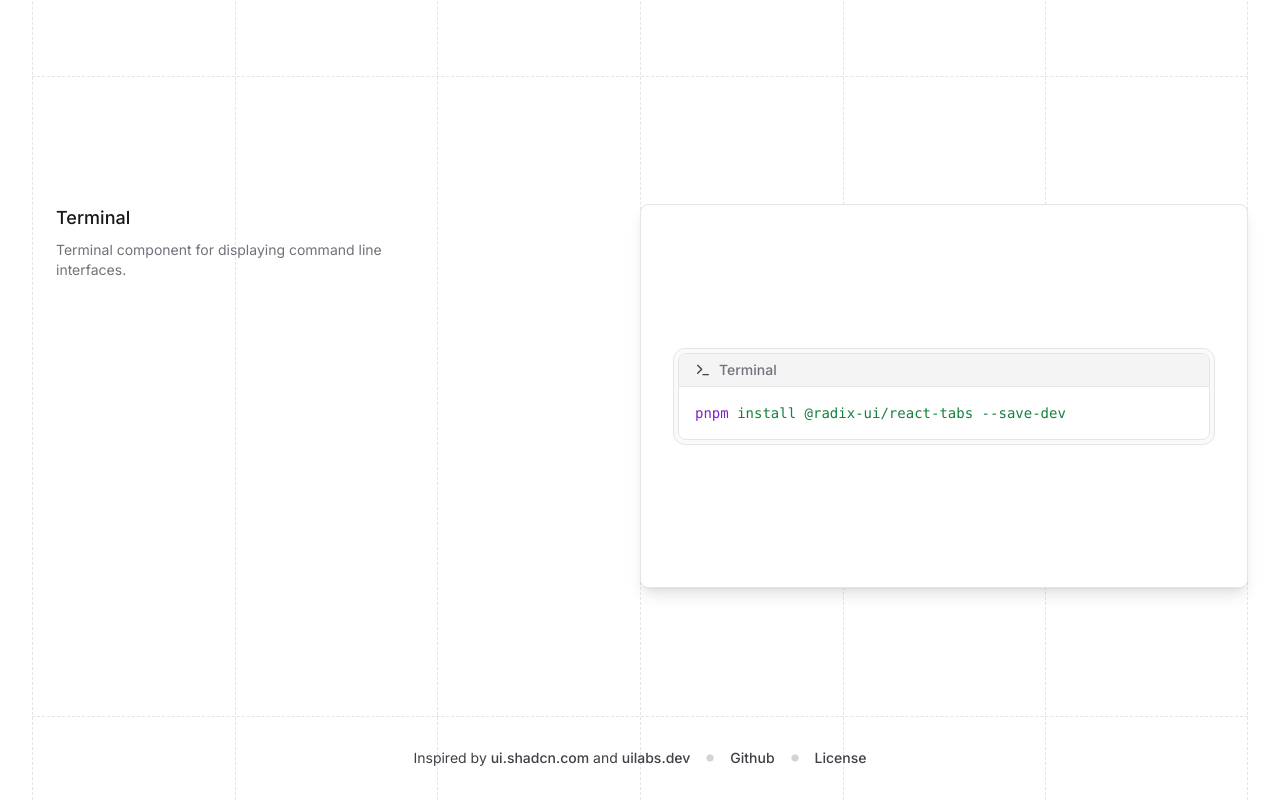
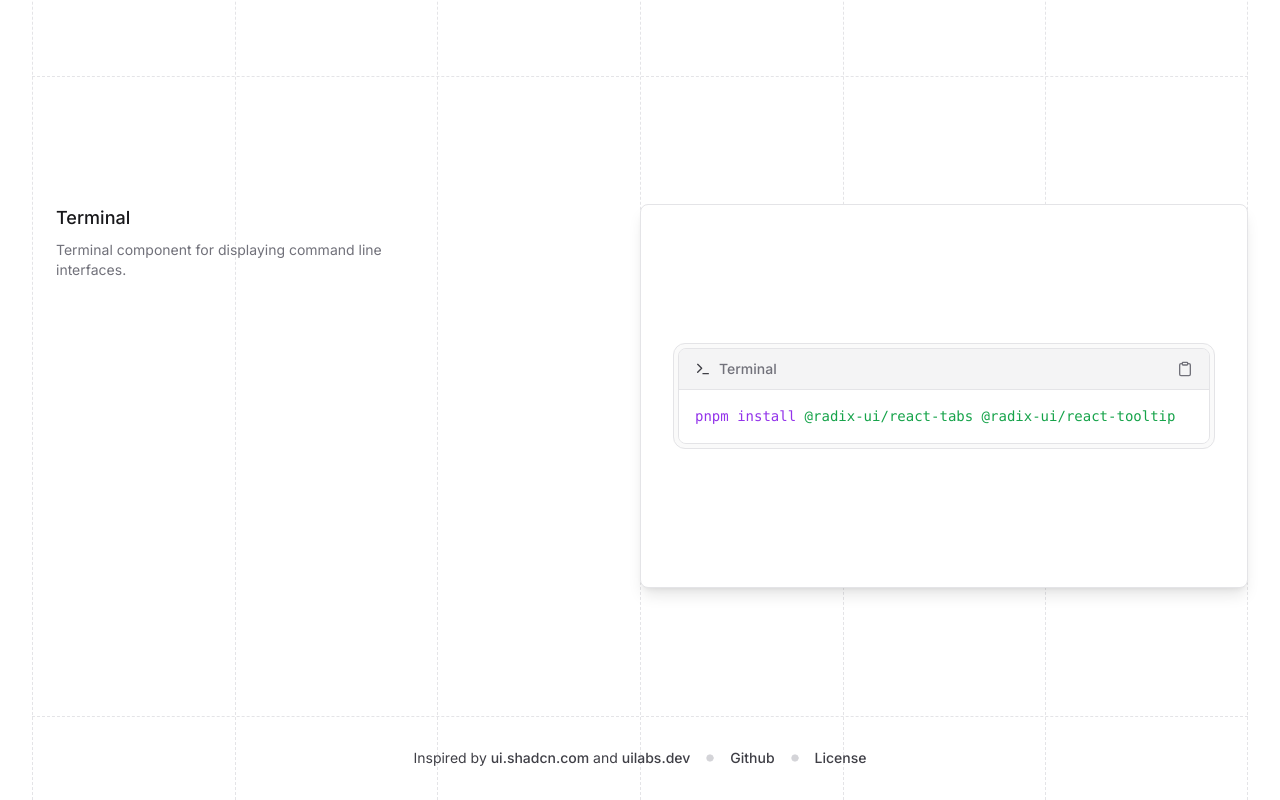
Before and after one commit to chris23lngr/blockwise-ui, a Next.js app: page / in a window 1280 px wide. Shown: the part 2004-2804 px from the top of the page. Built offline with nearby package versions, Linux system fonts and the light colour scheme.

Commit message:
Implement react-syntax-highlighter for terminal

```diff
--- a/package.json
+++ b/package.json
@@ -22,6 +22,7 @@
     "next": "14.2.2",
     "react": "^18",
     "react-dom": "^18",
+    "react-syntax-highlighter": "^15.5.0",
     "tailwind-merge": "^2.3.0",
     "tsx": "^4.7.2",
     "zod": "^3.23.0"
@@ -31,6 +32,7 @@
     "@types/node": "^20",
     "@types/react": "^18",
     "@types/react-dom": "^18",
+    "@types/react-syntax-highlighter": "^15.5.11",
     "eslint": "^8",
     "eslint-config-next": "14.2.2",
     "postcss": "^8",
--- a/src/components/footer.tsx
+++ b/src/components/footer.tsx
@@ -15,7 +15,7 @@ const Footer = React.forwardRef<
       <div className="container relative flex flex-wrap items-center justify-center gap-4 py-8">
         <div className="absolute left-8 top-0 h-px w-[calc(100%-4rem)] border-t border-dashed border-zinc-200"></div>
         {/* <p className="font-mono text-sm text-zinc-700">Hello World</p> */}
-        <p className="text-sm text-zinc-700">
+        <p className="mt-0 text-sm text-zinc-700">
           Inspired by{' '}
           <Link
             href={'https://ui.shadcn.com/'}
--- a/src/registry/preview/terminal.tsx
+++ b/src/registry/preview/terminal.tsx
@@ -1,4 +1,6 @@
 import * as Terminal from '@/registry/ui/terminal';
+
+const codeString = `pnpm install @radix-ui/react-tabs @radix-ui/react-tooltip`;
 
 export default function TerminalPreview() {
   return (
@@ -6,12 +8,7 @@ export default function TerminalPreview() {
       <Terminal.Header>
         <Terminal.CopyButton />
       </Terminal.Header>
-      <Terminal.Content>
-        <span className="text-purple-700">pnpm</span>{' '}
-        <span className="text-green-700">
-          install @radix-ui/react-tabs --save-dev
-        </span>
-      </Terminal.Content>
+      <Terminal.Content codeString={codeString} />
     </Terminal.Root>
   );
 }
--- a/src/registry/ui/input.tsx
+++ b/src/registry/ui/input.tsx
@@ -10,7 +10,7 @@ const Input = React.forwardRef<HTMLInputElement, InputProps>((props, ref) => {
     <input
       ref={ref}
       className={cn(
-        'rounded-md border border-zinc-200 px-3 py-2 text-sm text-zinc-900 caret-zinc-500 ring-4 ring-zinc-100 transition-colors placeholder:text-zinc-500 focus-within:border-lime-300 focus-within:outline-none focus-within:ring-lime-100 disabled:pointer-events-none disabled:cursor-not-allowed disabled:opacity-70',
+        'rounded-md border border-zinc-200 px-3 py-2 text-sm text-zinc-900 caret-zinc-500 ring-4 ring-zinc-100 transition-colors placeholder:text-zinc-500 focus-within:border-lime-300 focus-within:outline-none focus-within:ring-lime-100 focus-visible:ring-4 disabled:pointer-events-none disabled:cursor-not-allowed disabled:opacity-70',
         className
       )}
       {...rest}
--- a/src/registry/ui/terminal.tsx
+++ b/src/registry/ui/terminal.tsx
@@ -1,6 +1,37 @@
+'use client';
+
 import { cn } from '@/lib/utils';
-import { ClipboardIcon, TerminalIcon } from 'lucide-react';
+import TerminalStyle from '@/styles/prism/terminal';
+import { CheckIcon, ClipboardIcon, TerminalIcon } from 'lucide-react';
 import React from 'react';
+import { PrismLight as SyntaxHighlighter } from 'react-syntax-highlighter';
+import bash from 'react-syntax-highlighter/dist/cjs/languages/prism/bash';
+
+SyntaxHighlighter.registerLanguage('bash', bash);
+
+/** -----------------------------------------------------------------
+ *  Context
+ *  ----------------------------------------------------------------- */
+type TerminalContextType = {
+  codeString: string;
+  setCodeString: React.Dispatch<React.SetStateAction<string>>;
+};
+
+const TerminalContext = React.createContext<TerminalContextType>(
+  {} as TerminalContextType
+);
+
+function useTerminal() {
+  const context = React.useContext(TerminalContext);
+
+  if (!context) {
+    throw new Error('useTerminal must be used within a TerminalProvider');
+  }
+
+  return context;
+}
+
+const TerminalProvider = TerminalContext.Provider;
 
 /** -----------------------------------------------------------------
  *  Root
@@ -10,8 +41,15 @@ const Root = React.forwardRef<
   React.HTMLAttributes<HTMLDivElement>
 >((props, ref) => {
   const { className, children, ...rest } = props;
+  const [codeString, setCodeString] = React.useState<string>('');
 
   return (
+    <TerminalProvider
+      value={{
+        codeString,
+        setCodeString,
+      }}
+    >
       <div
         ref={ref}
         {...rest}
@@ -24,6 +62,7 @@ const Root = React.forwardRef<
           {children}
         </div>
       </div>
+    </TerminalProvider>
   );
 });
 Root.displayName = 'Root';
@@ -48,6 +87,7 @@ const Header = React.forwardRef<
     >
       <TerminalIcon className="h-4 w-4 text-zinc-700" />
       <p className="ms-2 text-sm font-medium text-zinc-500">Terminal</p>
+      {children}
     </div>
   );
 });
@@ -56,35 +96,72 @@ Header.displayName = 'Header';
 /** -----------------------------------------------------------------
  *  CopyButton
  *  ----------------------------------------------------------------- */
-const CopyButton = React.forwardRef<
-  HTMLButtonElement,
-  React.ButtonHTMLAttributes<HTMLButtonElement>
->((props, ref) => {
-  const { className, ...rest } = props;
+
+interface CopyButtonProps extends React.HTMLAttributes<HTMLButtonElement> {
+  handleCopy?: (codeString?: string) => void;
+  copyDelay?: number;
+}
+
+const CopyButton = React.forwardRef<HTMLButtonElement, CopyButtonProps>(
+  (props, ref) => {
+    const {
+      className,
+      handleCopy: imperativeHandleCopy,
+      copyDelay,
+      ...rest
+    } = props;
+    const { codeString } = useTerminal();
+    const [copied, setCopied] = React.useState<boolean>(false);
+
+    const handleCopy = () => {
+      if (imperativeHandleCopy) {
+        imperativeHandleCopy(codeString);
+      } else {
+        navigator.clipboard.writeText(codeString);
+      }
+
+      setCopied(true);
+      setTimeout(() => {
+        setCopied(false);
+      }, copyDelay || 1000);
+    };
 
     return (
       <button
         ref={ref}
         {...rest}
+        data-copied={copied}
         className={cn(
-        'ml-auto rounded-md p-1.5 transition-colors hover:bg-white focus-visible:outline-none focus-visible:ring-2 focus-visible:ring-lime-400 focus-visible:ring-offset-2 focus-visible:ring-offset-zinc-100',
+          'group ml-auto rounded-md p-1.5 text-zinc-500 transition-colors hover:bg-white focus-visible:outline-none focus-visible:ring-2 focus-visible:ring-lime-400 focus-visible:ring-offset-2 focus-visible:ring-offset-zinc-100',
           className
         )}
+        onClick={handleCopy}
       >
-      <ClipboardIcon className="h-4 w-4 text-zinc-500" />
+        {copied ? (
+          <CheckIcon className="h-4 w-4 text-lime-500" />
+        ) : (
+          <ClipboardIcon className="h-4 w-4 " />
+        )}
       </button>
     );
-});
+  }
+);
 CopyButton.displayName = 'CopyButton';
 
 /** -----------------------------------------------------------------
  *  Content
  *  ----------------------------------------------------------------- */
-const Content = React.forwardRef<
-  HTMLDivElement,
-  React.HTMLAttributes<HTMLDivElement>
->((props, ref) => {
-  const { className, children, ...rest } = props;
+interface ContentProps extends React.HTMLAttributes<HTMLDivElement> {
+  codeString: string;
+}
+
+const Content = React.forwardRef<HTMLDivElement, ContentProps>((props, ref) => {
+  const { className, codeString, ...rest } = props;
+  const { setCodeString } = useTerminal();
+
+  React.useMemo(() => {
+    setCodeString(codeString);
+  }, [codeString]);
 
   return (
     <div
@@ -92,12 +169,30 @@ const Content = React.forwardRef<
       {...rest}
       className={cn('overflow-x-auto bg-white px-4 py-4', className)}
     >
-      <p className="text-nowrap break-keep font-mono text-sm text-zinc-900">
-        {children}
-      </p>
+      <SyntaxHighlighter language="bash" style={TerminalStyle}>
+        {codeString}
+      </SyntaxHighlighter>
     </div>
   );
 });
 Content.displayName = 'Content';
 
-export { Content, CopyButton, Header, Root };
+/** -----------------------------------------------------------------
+ *  Export
+ *  ----------------------------------------------------------------- */
+const TerminalRoot = Root;
+const TerminalHeader = Header;
+const TerminalCopyButton = CopyButton;
+const TerminalContent = Content;
+
+export {
+  Content,
+  CopyButton,
+  Header,
+  Root,
+  TerminalContent,
+  TerminalCopyButton,
+  TerminalHeader,
+  TerminalRoot,
+  useTerminal,
+};
--- a/src/styles/mdx.css
+++ /dev/null
@@ -1,14 +0,0 @@
-h1 {
-  @apply max-w-screen-md text-4xl font-medium text-zinc-900;
-}
-h2 {
-  @apply mt-4 max-w-prose text-lg text-zinc-500;
-}
-
-h3 {
-  @apply mt-12 max-w-prose text-lg font-medium text-zinc-900;
-}
-
-p {
-  @apply mt-4 max-w-prose leading-7 text-zinc-700;
-}
--- /dev/null
+++ b/src/styles/prism/terminal.css
@@ -0,0 +1,118 @@
+/* PrismJS 1.29.0
+https://prismjs.com/download.html#themes=prism&languages=bash */
+code[class*='language-'],
+pre[class*='language-'] {
+  color: #000;
+  background: 0 0;
+  text-shadow: 0 1px #fff;
+  font-family: Consolas, Monaco, 'Andale Mono', 'Ubuntu Mono', monospace;
+  font-size: 1em;
+  text-align: left;
+  white-space: pre;
+  word-spacing: normal;
+  word-break: normal;
+  word-wrap: normal;
+  line-height: 1.5;
+  -moz-tab-size: 4;
+  -o-tab-size: 4;
+  tab-size: 4;
+  -webkit-hyphens: none;
+  -moz-hyphens: none;
+  -ms-hyphens: none;
+  hyphens: none;
+}
+code[class*='language-'] ::-moz-selection,
+code[class*='language-']::-moz-selection,
+pre[class*='language-'] ::-moz-selection,
+pre[class*='language-']::-moz-selection {
+  text-shadow: none;
+  background: #b3d4fc;
+}
+code[class*='language-'] ::selection,
+code[class*='language-']::selection,
+pre[class*='language-'] ::selection,
+pre[class*='language-']::selection {
+  text-shadow: none;
+  background: #b3d4fc;
+}
+@media print {
+  code[class*='language-'],
+  pre[class*='language-'] {
+    text-shadow: none;
+  }
+}
+pre[class*='language-'] {
+  padding: 1em;
+  margin: 0.5em 0;
+  overflow: auto;
+}
+:not(pre) > code[class*='language-'],
+pre[class*='language-'] {
+  background: #f5f2f0;
+}
+:not(pre) > code[class*='language-'] {
+  padding: 0.1em;
+  border-radius: 0.3em;
+  white-space: normal;
+}
+.token.cdata,
+.token.comment,
+.token.doctype,
+.token.prolog {
+  color: #708090;
+}
+.token.punctuation {
+  color: #999;
+}
+.token.namespace {
+  opacity: 0.7;
+}
+.token.boolean,
+.token.constant,
+.token.deleted,
+.token.number,
+.token.property,
+.token.symbol,
+.token.tag {
+  color: #905;
+}
+.token.attr-name,
+.token.builtin,
+.token.char,
+.token.inserted,
+.token.selector,
+.token.string {
+  color: #690;
+}
+.language-css .token.string,
+.style .token.string,
+.token.entity,
+.token.operator,
+.token.url {
+  color: #9a6e3a;
+  background: hsla(0, 0%, 100%, 0.5);
+}
+.token.atrule,
+.token.attr-value,
+.token.keyword {
+  color: #07a;
+}
+.token.class-name,
+.token.function {
+  color: #dd4a68;
+}
+.token.important,
+.token.regex,
+.token.variable {
+  color: #e90;
+}
+.token.bold,
+.token.important {
+  font-weight: 700;
+}
+.token.italic {
+  font-style: italic;
+}
+.token.entity {
+  cursor: help;
+}
--- /dev/null
+++ b/src/styles/prism/terminal.ts
@@ -0,0 +1,145 @@
+const TerminalStyle: { [key: string]: React.CSSProperties } = {
+  'code[class*="language-"]': {
+    color: '#16a34a',
+    background: 'none',
+    fontFamily:
+      'ui-monospace, SFMono-Regular, Menlo, Monaco, Consolas, "Liberation Mono", "Courier New", monospace;',
+    textAlign: 'left',
+    whiteSpace: 'pre',
+    wordSpacing: 'normal',
+    wordBreak: 'normal',
+    wordWrap: 'normal',
+    lineHeight: '1.5',
+    MozTabSize: '4',
+    OTabSize: '4',
+    tabSize: '4',
+    WebkitHyphens: 'none',
+    MozHyphens: 'none',
+    msHyphens: 'none',
+    hyphens: 'none',
+  },
+  'pre[class*="language-"]': {
+    color: '#f8f8f2',
+    fontFamily: "Consolas, Monaco, 'Andale Mono', 'Ubuntu Mono', monospace",
+    textAlign: 'left',
+    whiteSpace: 'pre',
+    wordSpacing: 'normal',
+    wordBreak: 'normal',
+    wordWrap: 'normal',
+    fontSize: '0.875rem',
+    lineHeight: '1.25rem',
+    MozTabSize: '4',
+    OTabSize: '4',
+    tabSize: '4',
+    WebkitHyphens: 'none',
+    MozHyphens: 'none',
+    msHyphens: 'none',
+    hyphens: 'none',
+  },
+  ':not(pre) > code[class*="language-"]': {
+    background: '#2b2b2b',
+    padding: '0.1em',
+    borderRadius: '0.3em',
+    whiteSpace: 'normal',
+  },
+  comment: {
+    color: '#dc2626',
+  },
+  prolog: {
+    color: '#dc2626',
+  },
+  doctype: {
+    color: '#dc2626',
+  },
+  cdata: {
+    color: '#dc2626',
+  },
+  punctuation: {
+    color: '#dc2626',
+  },
+  property: {
+    color: '#dc2626',
+  },
+  tag: {
+    color: '#dc2626',
+  },
+  constant: {
+    color: '#dc2626',
+  },
+  symbol: {
+    color: '#dc2626',
+  },
+  deleted: {
+    color: '#dc2626',
+  },
+  boolean: {
+    color: '#dc2626',
+  },
+  number: {
+    color: '#00e0e0',
+  },
+  selector: {
+    color: '#dc2626',
+  },
+  'attr-name': {
+    color: '#dc2626',
+  },
+  string: {
+    color: '#dc2626',
+  },
+  char: {
+    color: '#dc2626',
+  },
+  builtin: {
+    color: '#dc2626',
+  },
+  inserted: {
+    color: '#dc2626',
+  },
+  operator: {
+    color: '#3f3f46',
+  },
+  entity: {
+    color: '#dc2626',
+    cursor: 'help',
+  },
+  url: {
+    color: '#dc2626',
+  },
+  '.language-css .token.string': {
+    color: '#3b82f6',
+  },
+  '.style .token.string': {
+    color: '##3f3f46',
+  },
+  variable: {
+    color: '#dc2626',
+  },
+  atrule: {
+    color: '#dc2626',
+  },
+  'attr-value': {
+    color: '#dc2626',
+  },
+  function: {
+    color: '#9333ea',
+  },
+  keyword: {
+    color: '#0ea5e9',
+  },
+  regex: {
+    color: '#0ea5e9',
+  },
+  important: {
+    color: '#0ea5e9',
+    fontWeight: 'bold',
+  },
+  bold: {
+    fontWeight: 'bold',
+  },
+  italic: {
+    fontStyle: 'italic',
+  },
+};
+
+export default TerminalStyle;
```
Also changed, not shown: 1 other file (tests, documents, lock files or other folders). Lines whose indentation alone changed are shown as unchanged.
